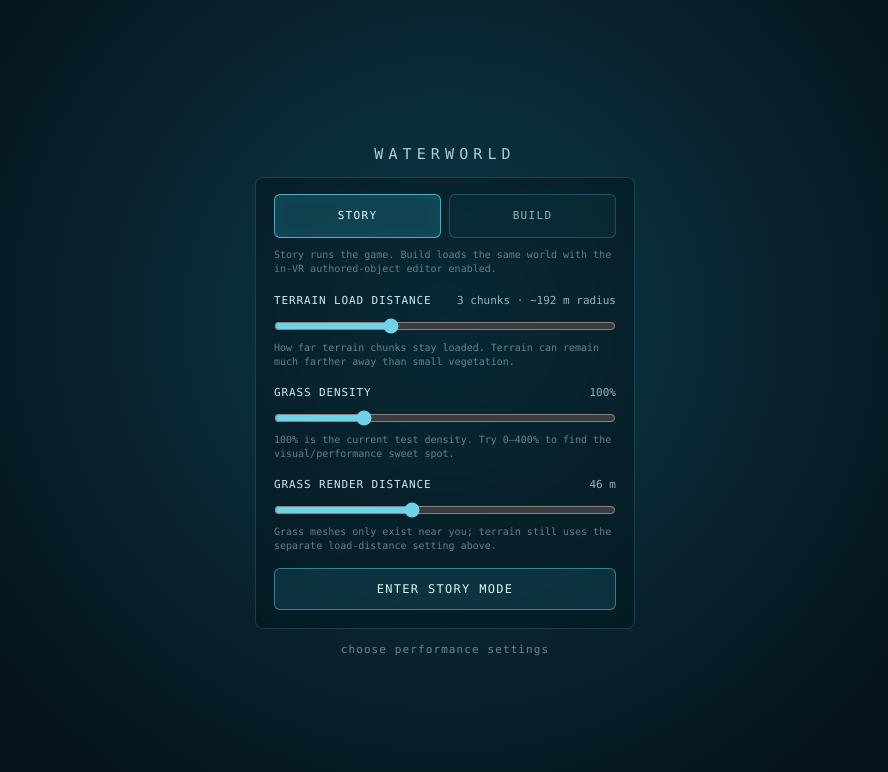
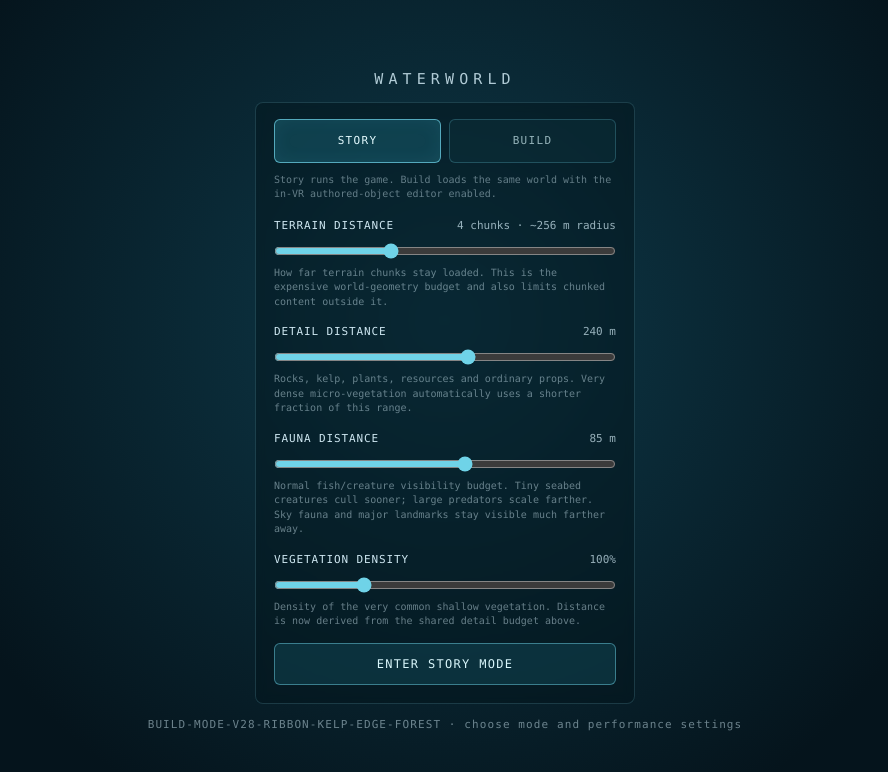
Before and after one commit to permabulk69420-pixel/Waterworld, a website built with Vite: page index.html in a window 1280 px wide. Shown: the whole page, without its empty margins (195-1083 px from the left). Built offline with nearby package versions, Linux system fonts and the light colour scheme.

Commit message:
Expose terrain detail and fauna budgets

```diff
--- a/index.html
+++ b/index.html
@@ -58,6 +58,8 @@
       }
       #boot-settings {
         width: min(380px, 86vw);
+        max-height: min(88vh, 680px);
+        overflow-y: auto;
         padding: 16px 18px 18px;
         border: 1px solid rgba(130, 215, 230, 0.18);
         border-radius: 8px;
@@ -224,34 +226,45 @@
 
         <div class="boot-setting">
           <div class="boot-setting-header">
-            <span>Terrain load distance</span>
-            <span id="view-distance-value" class="boot-setting-value">3 chunks · ~192 m radius</span>
+            <span>Terrain distance</span>
+            <span id="view-distance-value" class="boot-setting-value">4 chunks · ~256 m radius</span>
           </div>
-          <input class="boot-slider" id="view-distance" type="range" min="2" max="8" step="1" value="3" />
+          <input class="boot-slider" id="view-distance" type="range" min="2" max="8" step="1" value="4" />
           <div class="boot-setting-note">
-            How far terrain chunks stay loaded. Terrain can remain much farther away than small vegetation.
+            How far terrain chunks stay loaded. This is the expensive world-geometry budget and also limits chunked content outside it.
           </div>
         </div>
 
         <div class="boot-setting">
           <div class="boot-setting-header">
-            <span>Grass density</span>
-            <span id="grass-density-value" class="boot-setting-value">100%</span>
+            <span>Detail distance</span>
+            <span id="detail-distance-value" class="boot-setting-value">240 m</span>
           </div>
-          <input class="boot-slider" id="grass-density" type="range" min="0" max="400" step="10" value="100" />
+          <input class="boot-slider" id="detail-distance" type="range" min="80" max="360" step="10" value="240" />
           <div class="boot-setting-note">
-            100% is the current test density. Try 0–400% to find the visual/performance sweet spot.
+            Rocks, kelp, plants, resources and ordinary props. Very dense micro-vegetation automatically uses a shorter fraction of this range.
           </div>
         </div>
 
         <div class="boot-setting">
           <div class="boot-setting-header">
-            <span>Grass render distance</span>
-            <span id="grass-distance-value" class="boot-setting-value">46 m</span>
+            <span>Fauna distance</span>
+            <span id="fauna-distance-value" class="boot-setting-value">85 m</span>
           </div>
-          <input class="boot-slider" id="grass-distance" type="range" min="10" max="100" step="2" value="46" />
+          <input class="boot-slider" id="fauna-distance" type="range" min="40" max="120" step="5" value="85" />
           <div class="boot-setting-note">
-            Grass meshes only exist near you; terrain still uses the separate load-distance setting above.
+            Normal fish/creature visibility budget. Tiny seabed creatures cull sooner; large predators scale farther. Sky fauna and major landmarks stay visible much farther away.
+          </div>
+        </div>
+
+        <div class="boot-setting">
+          <div class="boot-setting-header">
+            <span>Vegetation density</span>
+            <span id="grass-density-value" class="boot-setting-value">100%</span>
+          </div>
+          <input class="boot-slider" id="grass-density" type="range" min="0" max="400" step="10" value="100" />
+          <div class="boot-setting-note">
+            Density of the very common shallow vegetation. Distance is now derived from the shared detail budget above.
           </div>
         </div>
 
```
